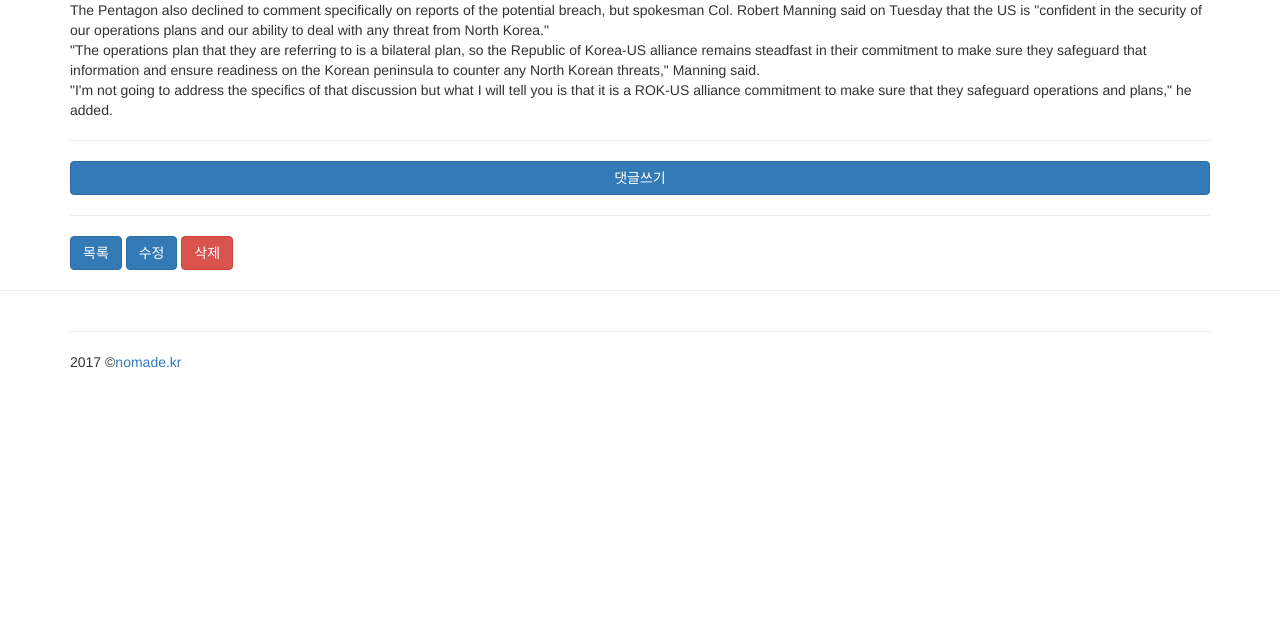
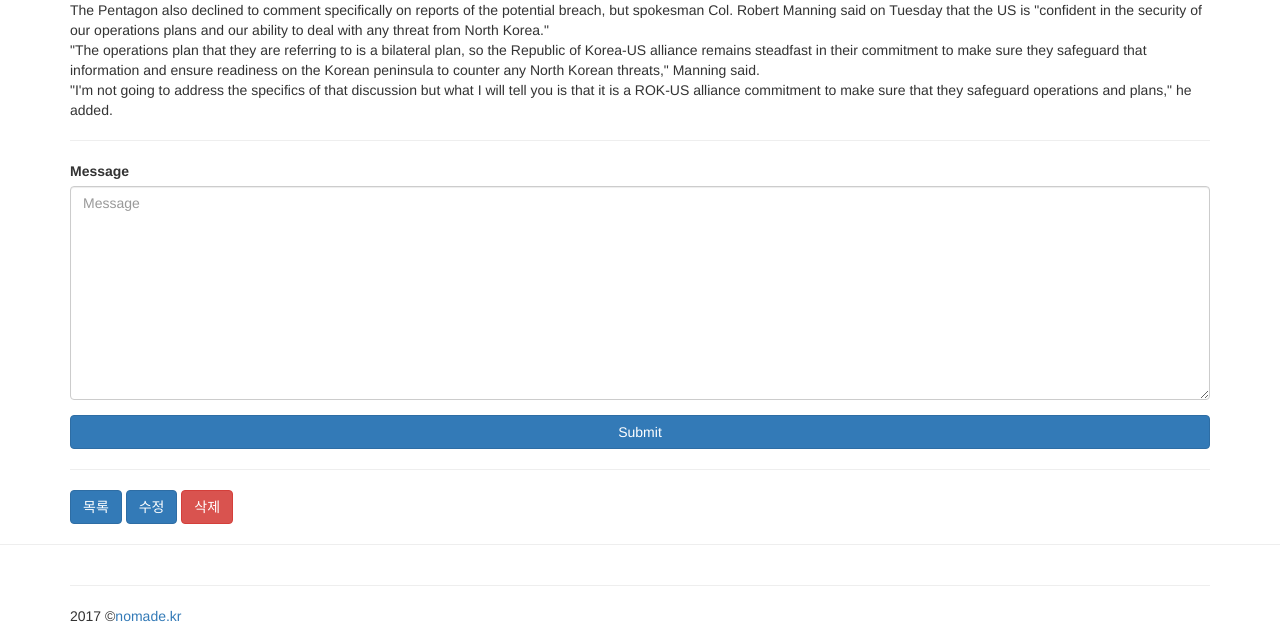
Before and after one commit to MoonKwangjin/ajax_study, a Django app: page /1/ in a window 1280 px wide. Shown: the part 312-948 px from the top of the page. Before the commit the page ends 680 px from the top, so only its background shows below. Run offline with Django 3.2, Linux system fonts and the light colour scheme; data comes from the database, SQL or seed files in the repository; both versions use the stored data as it was after the commit; some libraries are stand-ins or nearby versions.

Commit message:
이제 post_detail 화면에서 댓글을 쓸수 있음

```diff
--- a/blog/templates/blog/comment_form.html
+++ b/blog/templates/blog/comment_form.html
@@ -6,7 +6,7 @@
             <div class="col-sm-12">
                 <form action="" method="post">
                     {% csrf_token %}
-                    {% bootstrap_form form%}
+                    {% bootstrap_form comment_form %}
                     <input type="submit" class="btn btn-primary">
                 </form>
             </div>
--- a/blog/templates/blog/post_detail.html
+++ b/blog/templates/blog/post_detail.html
@@ -1,5 +1,5 @@
 {% extends "blog/layout.html" %}
-
+{% load bootstrap3 %}
 {%  block extra_body %}
     <script>
         $(function () {
@@ -30,7 +30,13 @@
                 <h1>{{ post.title }}</h1>
                 {{ post.content|linebreaks }}
                 <hr/>
-                <a href="{% url "blog:comment_new" post.pk %}" class="btn btn-primary btn-block">댓글쓰기</a>
+                <form action="{% url "blog:comment_new" post.pk %}" method="post">
+                    {% csrf_token %}
+                    {% bootstrap_form comment_form %}
+                    <input type="submit" class="btn btn-primary btn-block">
+                </form>
+
+                {# <a href="{% url "blog:comment_new" post.pk %}" class="btn btn-primary btn-block">댓글쓰기</a> #}
                 <ul>
                     {% for comment in post.comment_set.all %}
                         <li id="comment- {{ comment.pk }}">
--- a/blog/views.py
+++ b/blog/views.py
@@ -31,7 +31,13 @@ class PostDetailView(DetailView):
                     'title' : self.object.title,
                     'summary' : truncatewords(self.object.content,100),
                })
-          return super().render_to_response(context)#템플린 렌더링
+          # 템플린 렌더링
+          return super().render_to_response(context)
+
+     def get_context_data(self, **kwargs):
+          context= super().get_context_data(**kwargs)
+          context['comment_form'] = CommentForm()
+          return context
 
 post_detail = PostDetailView.as_view()
 
```
Also changed, not shown: db.sqlite3.
